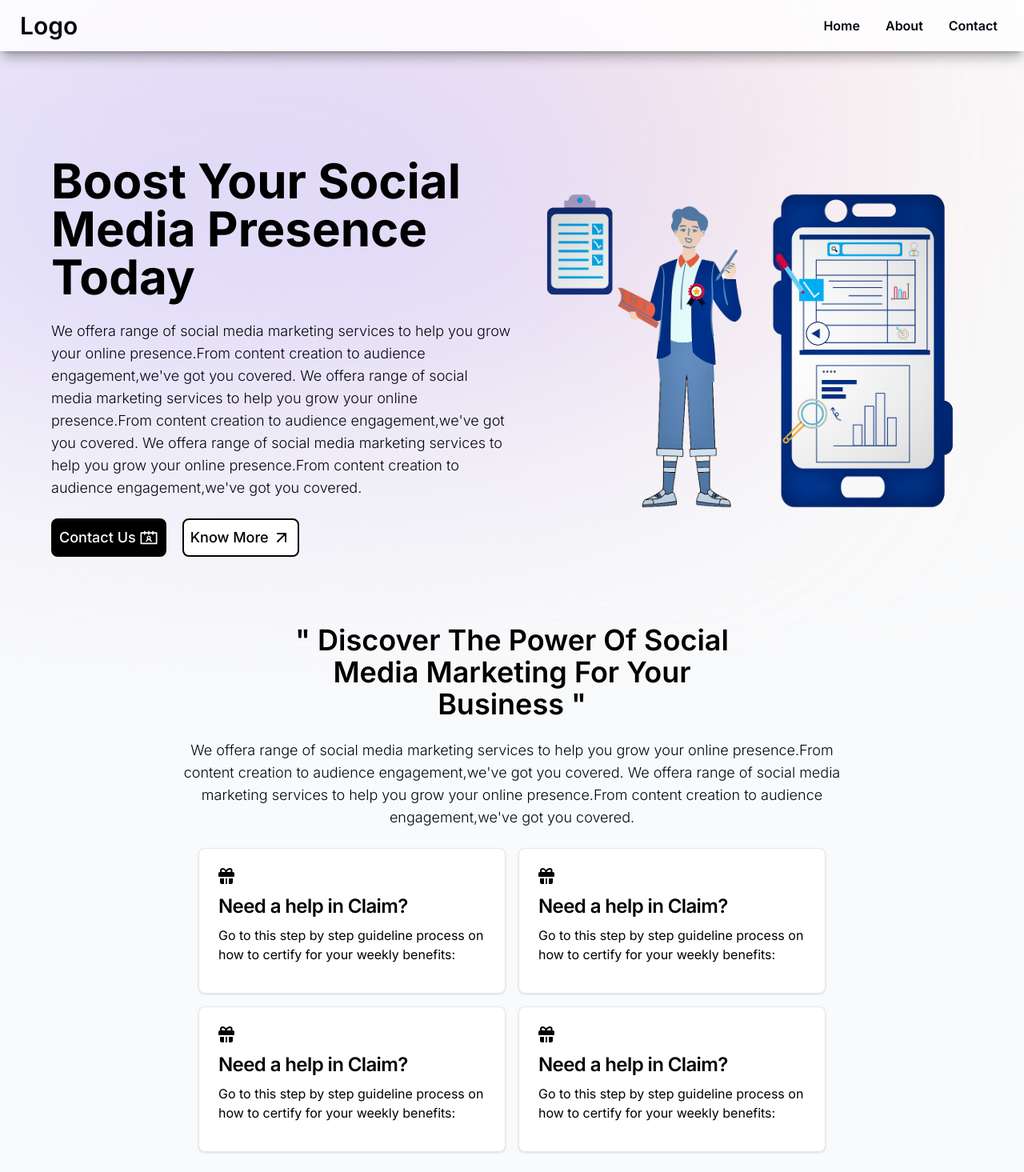
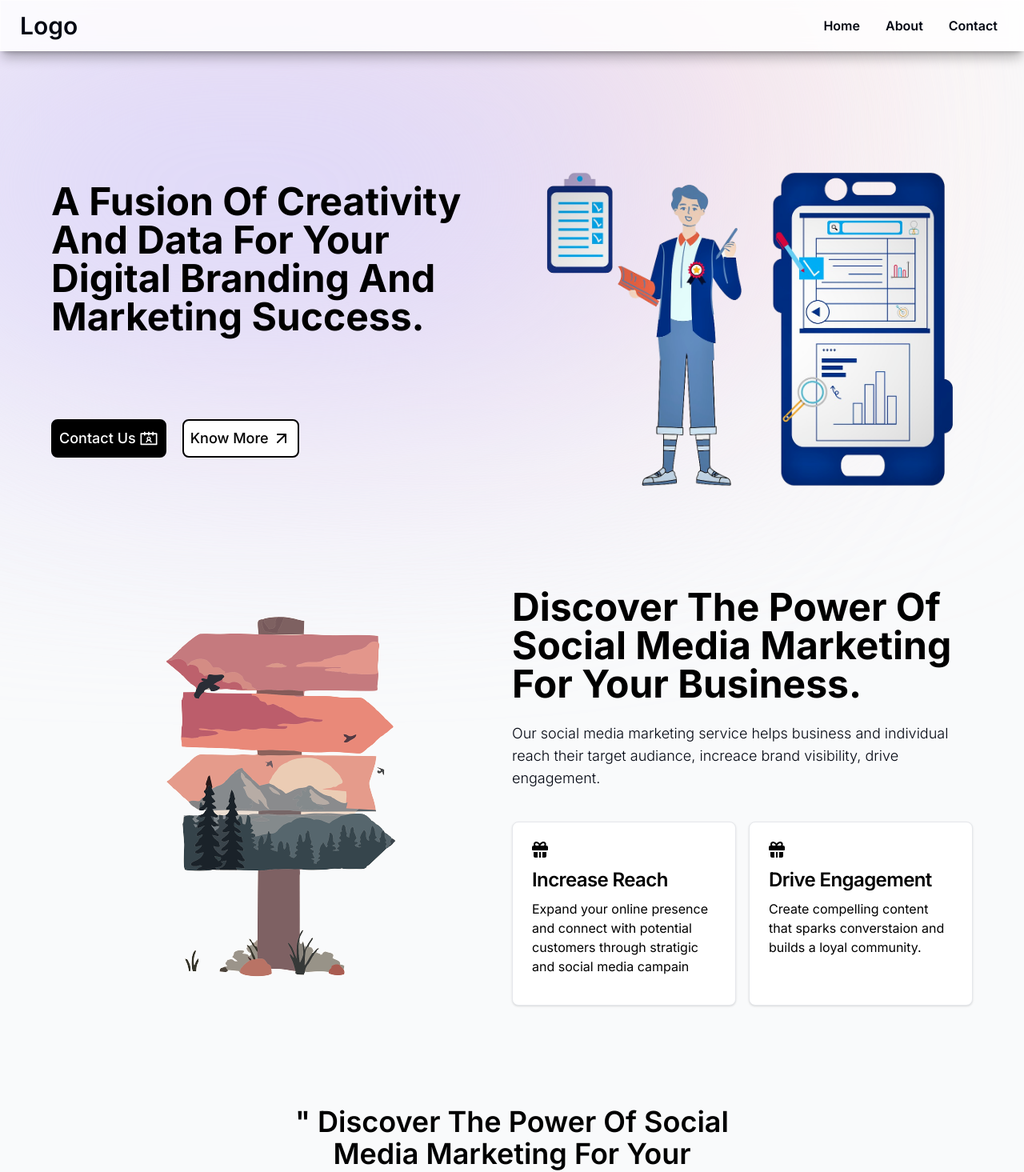
Before and after one commit to pivotical/pivotical.social, a Next.js app: page / in a window 1280 px wide. Shown: the top 1465 px of the page at 80% size. Built offline with nearby package versions, Linux system fonts and the light colour scheme.

Commit message:
FeatureSection

```diff
--- a/src/app/components/AboutUs.jsx
+++ b/src/app/components/AboutUs.jsx
@@ -22,12 +22,6 @@ const AboutUs = () => {
                             We offera range of social media marketing services to help you grow your online presence.From content creation to audience engagement,we've got you covered.
                         </p>
                         <div className='w-full flex items-center justify-center  mt-2'>
-                            <div class="grid gap-4 md:grid-cols-2 px-8">
-                                <ServiceCards />
-                                <ServiceCards />
-                                <ServiceCards />
-                                <ServiceCards />
-                            </div>
                         </div>
                     </div>
                 </div>
--- /dev/null
+++ b/src/app/components/FeatureTop.jsx
@@ -0,0 +1,43 @@
+import React from 'react'
+import MainHeading from './headings/MainHeading'
+import ServiceCards from './elements/ServiceCards'
+import Image from 'next/image'
+import FeaturePic from '../../../public/sign-post.png'
+
+export default function FeatureTop() {
+  return (
+    <main id="FeatureTop" class=" relative flex items-center  w-full h-auto md:pt-4 scroll-mt-2" >
+        <div className="inline-block z-0  bg-light p-8 md:px-16 md:pt-3 pt-0 w-full">
+        <div className='flex flex-col  md:flex-row items-center justify-between w-full'>
+
+        <div class=" h-auto  md:w-1/2 md:pl-20" >
+        <Image src={FeaturePic}
+                quality={100}
+                priority={true}
+                alt="Idea of Pivotical" />
+        </div>
+
+        <div class=" h-auto md:w-1/2" >
+            <div>
+            <MainHeading text='Discover the power of Social Media marketing for your business.'
+             className='!text-3xl md:!text-5xl !text-center md:!text-left font-bold' />
+
+             <p className='my-4 text-base md:text-lg md:text-left font-light'>
+                            Our social media marketing service helps business and individual reach their target audiance, increace brand visibility, drive engagement.
+                        </p>
+            </div>
+
+            <div class= "w-full flex items-center justify-center  mt-2" >
+                <div  class="grid gap-4 md:grid-cols-2 mt-6">
+                <ServiceCards heading={"Increase Reach"}  content={"Expand your online presence and connect with potential customers through stratigic and social media campain"} />
+                <ServiceCards heading={"Drive Engagement"}  content={"Create compelling content that sparks converstaion and builds a loyal community."}/>
+                </div>
+            </div>
+            </div>
+
+        </div>
+        </div>
+
+        </main>
+  )
+}
--- a/src/app/components/Footer.jsx
+++ b/src/app/components/Footer.jsx
@@ -36,8 +36,8 @@ const Footer = () => {
                             </p>
                             <form action="#" className="mt-2">
                                 <div className="flex items-center">
-                                    <input type="email" className="w-full px-2 py-4 mr-2  bg-gray-100 shadow-inner rounded-md border border-gray-400 focus:outline-none" required />
-                                    <button className="bg-black text-gray-200 px-5 py-2 rounded shadow " style={{ marginLeft: "-7.8rem" }}>Sign Up</button>
+                                    <input type="email"  placeholder='example@gmail.com' className="w-full px-2 py-4 mr-2  bg-gray-100 shadow-inner rounded-md border border-gray-400 focus:outline-none" required />
+                                    <button  className="bg-black text-gray-200 px-5 py-2 rounded shadow " style={{ marginLeft: "-7.8rem" }}>Sign Up</button>
                                 </div>
                             </form>
                         </div>
--- a/src/app/components/HeroSection.jsx
+++ b/src/app/components/HeroSection.jsx
@@ -10,18 +10,13 @@ import Button from './buttons/Button';
 
 const HeroSection = () => {
     return (
-        <main id='home' className=' relative flex items-center text-dark w-full h-auto md:pt-4 scroll-mt-28'>
-            <div className="inline-block z-0  bg-light p-8 md:px-16 md:pt-3 pt-0 w-full">
+        <main id='home' className=' relative flex items-center text-dark w-full h-auto md:pt-2 scroll-mt-28'>
+            <div className="inline-block z-0  bg-light p-8 md:px-16 md:pt-1 pt-0 w-full">
                 <div className='flex flex-col md:flex-row items-center justify-between w-full'>
-                    <div className="w-full mt-0 md:mt-4 md:w-1/2 flex flex-col items-center md:items-start self-center md:self-start px-4 md:px-0">
-                        <MainHeading text='Boost Your Social Media Presence Today' className='!text-4xl md:!text-6xl !text-center md:!text-left font-bold' />
-                        <p className='my-4 text-base md:text-lg md:text-left font-light'>
-                            We offera range of social media marketing services to help you grow your online presence.From content creation to audience engagement,we've got you covered.
-                            We offera range of social media marketing services to help you grow your online presence.From content creation to audience engagement,we've got you covered.
-                            We offera range of social media marketing services to help you grow your online presence.From content creation to audience engagement,we've got you covered.
-                        </p>
-                        <div className='flex items-center justify-center md:items-start mt-2'>
+                    <div className="w-full mt-0 md:mt-16 md:w-1/2 flex flex-col items-center md:items-start self-center md:self-start px-4 md:px-0">
+                        <MainHeading text='A Fusion of Creativity and Data for Your Digital Branding and Marketing Success.' className='!text-4xl md:!text-5xl !text-center md:!text-left font-bold  ' />
 
+                        <div className='flex items-center justify-center md:items-start mt-24'>
                             <Link href={""}>
                                 <Button
                                     icon={<AiOutlineContacts size={24} className="w-6 ml-1" />}
@@ -30,7 +25,7 @@ const HeroSection = () => {
                                 >
                                 </Button>
                             </Link>
-                            <Link href={""} className='ml-5'>
+                            <Link href={"#FeatureTop"} className='ml-5'>
                                 <Button
                                     outline
                                     classnames={`hover:text-white hover:bg-black hover:scale-110`}
@@ -41,7 +36,7 @@ const HeroSection = () => {
                             </Link>
                         </div>
                     </div>
-                    <div className="w-full md:w-1/2 flex items-center justify-center ">
+                    <div className="w-full mt-8 md:w-1/2 flex items-center justify-center  ">
                         <Image src={HeroPic}
                             quality={100}
                             priority={true}
--- a/src/app/components/elements/ServiceCards.jsx
+++ b/src/app/components/elements/ServiceCards.jsx
@@ -1,8 +1,6 @@
 import React from 'react'
 
-const ServiceCards = (
-
-) => {
+const ServiceCards = (props) => {
     return (
 
         <div class="max-w-sm p-6 bg-white border border-gray-200 rounded-lg shadow hover:scale-105 transition ">
@@ -10,9 +8,9 @@ const ServiceCards = (
                 <path d="M18 5h-.7c.229-.467.349-.98.351-1.5a3.5 3.5 0 0 0-3.5-3.5c-1.717 0-3.215 1.2-4.331 2.481C8.4.842 6.949 0 5.5 0A3.5 3.5 0 0 0 2 3.5c.003.52.123 1.033.351 1.5H2a2 2 0 0 0-2 2v3a1 1 0 0 0 1 1h18a1 1 0 0 0 1-1V7a2 2 0 0 0-2-2ZM8.058 5H5.5a1.5 1.5 0 0 1 0-3c.9 0 2 .754 3.092 2.122-.219.337-.392.635-.534.878Zm6.1 0h-3.742c.933-1.368 2.371-3 3.739-3a1.5 1.5 0 0 1 0 3h.003ZM11 13H9v7h2v-7Zm-4 0H2v5a2 2 0 0 0 2 2h3v-7Zm6 0v7h3a2 2 0 0 0 2-2v-5h-5Z" />
             </svg>
             <a href="#">
-                <h5 class="mb-2 text-2xl font-semibold tracking-tight text-black ">Need a help in Claim?</h5>
+                <h5 class="mb-2 text-2xl font-semibold tracking-tight text-black ">{props.heading}</h5>
             </a>
-            <p class="mb-3 font-normal text-black ">Go to this step by step guideline process on how to certify for your weekly benefits:</p>
+            <p class="mb-3 font-normal text-black ">{props.content}</p>
         </div>
 
     )
--- a/src/app/layout.js
+++ b/src/app/layout.js
@@ -13,7 +13,7 @@ export const metadata = {
 export default function RootLayout({ children }) {
   return (
     <html lang="en" className='scroll-smooth'>
-      <body className={`${font.className} bg-gray-50 text-gray-950 relative pt-28 sm:pt-36`}>
+      <body className={`${font.className} bg-gray-50 text-gray-950 relative pt-20 sm:pt-36`}>
         <div className="bg-[#fbe2e3] absolute top-[-6rem] -z-10 right-[11rem] h-[31.25rem] w-[31.25rem] rounded-full blur-[10rem] sm:w-[68.75rem] "></div>
         <div className="bg-[#dbd7fb] absolute top-[-1rem] -z-10 left-[-35rem] h-[31.25rem] w-[50rem] rounded-full blur-[10rem] sm:w-[68.75rem] md:left-[-33rem] lg:left-[-28rem] xl:left-[-15rem] 2xl:left-[-5rem] "></div>
 
--- a/src/app/page.js
+++ b/src/app/page.js
@@ -1,10 +1,12 @@
 import AboutUs from './components/AboutUs'
+import FeatureTop from './components/FeatureTop'
 import HeroSection from './components/HeroSection'
 
 export default function Home() {
   return (
    <>
    <HeroSection/>
+  <FeatureTop/>
    <AboutUs/>
    </>
   )
```
Also changed, not shown: public/sign-post.png (added).
